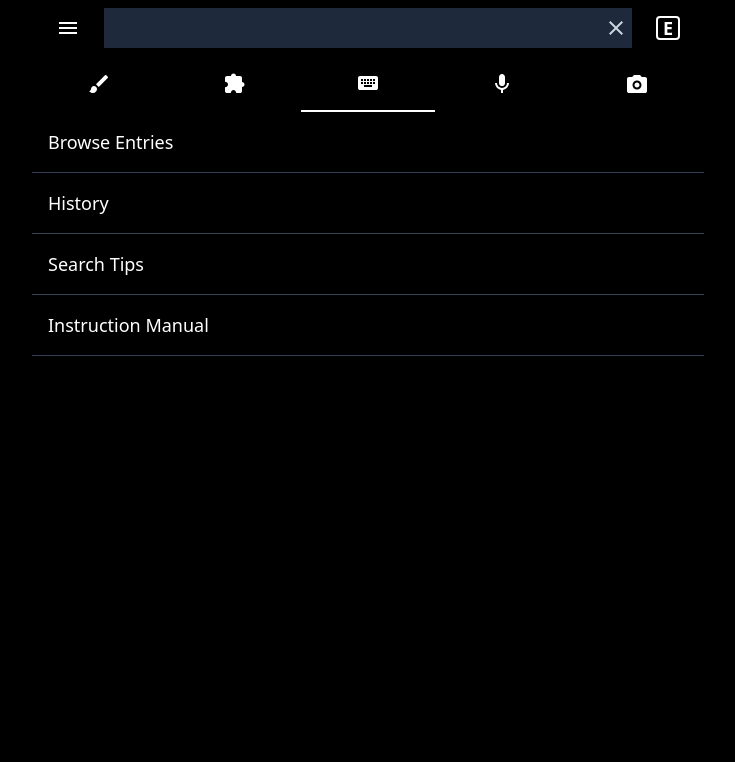
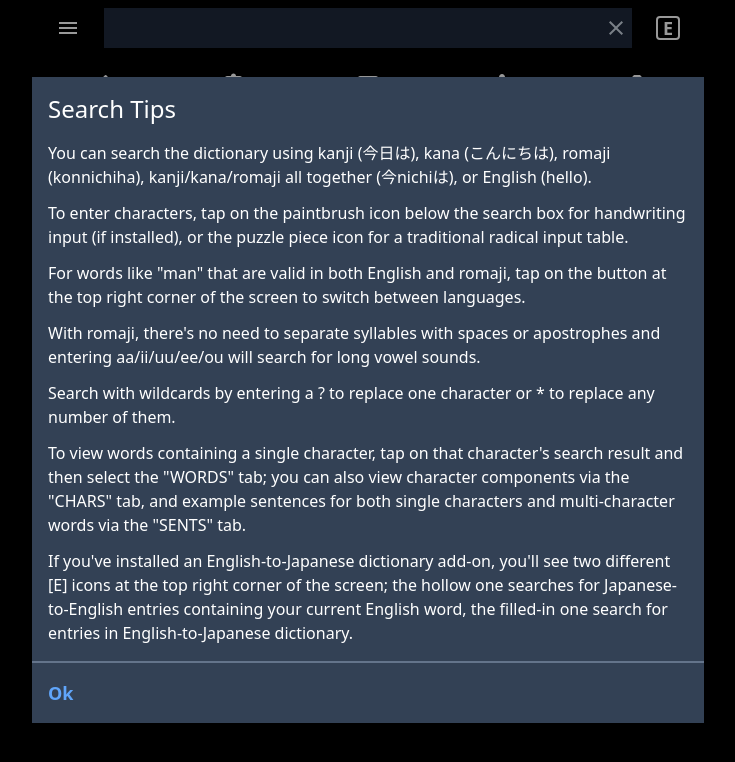
Before and after one commit to bryanjenningz/japanese-dictionary, a Next.js app: page / in a window 1280 px wide. Both pictures are taken after a click on the button "Search Tips". Shown: the top 762 px of the page, without its empty margins (272-1007 px from the left). Built offline with nearby package versions, Linux system fonts and the light colour scheme.

Commit message:
Add search tips modal

```diff
--- a/src/components/EmptySearchResultsMenu.tsx
+++ b/src/components/EmptySearchResultsMenu.tsx
@@ -1,20 +1,25 @@
+import { useState } from "react";
 import { classNames } from "~/utils/classNames";
-
-const emptySearchResultsMenu = [
-  { label: "Browse Entries" },
-  { label: "History" },
-  { label: "Search Tips" },
-  { label: "Instruction Manual" },
-];
+import { SearchTipsModal } from "./SearchTipsModal";
 
 export const EmptySearchResultsMenu = ({
   isDarkMode,
 }: {
   isDarkMode: boolean;
 }) => {
+  const [isSearchTipsModalShown, setIsSearchTipsModalShown] = useState(false);
+
+  const emptySearchResultsMenu = [
+    { label: "Browse Entries" },
+    { label: "History" },
+    { label: "Search Tips", onClick: () => setIsSearchTipsModalShown(true) },
+    { label: "Instruction Manual" },
+  ];
+
   return (
+    <>
       <ul>
-      {emptySearchResultsMenu.map(({ label }) => {
+        {emptySearchResultsMenu.map(({ label, onClick }) => {
           return (
             <li key={label}>
               <button
@@ -22,6 +27,7 @@ export const EmptySearchResultsMenu = ({
                   "w-full border-b p-4 text-left text-lg",
                   isDarkMode ? "border-slate-700" : "border-slate-300"
                 )}
+                onClick={onClick}
               >
                 {label}
               </button>
@@ -29,5 +35,12 @@ export const EmptySearchResultsMenu = ({
           );
         })}
       </ul>
+
+      <SearchTipsModal
+        isDarkMode={isDarkMode}
+        isShown={isSearchTipsModalShown}
+        closeModal={() => setIsSearchTipsModalShown(false)}
+      />
+    </>
   );
 };
--- /dev/null
+++ b/src/components/SearchTipsModal.tsx
@@ -0,0 +1,76 @@
+import { classNames } from "~/utils/classNames";
+
+export const SearchTipsModal = ({
+  isDarkMode,
+  isShown,
+  closeModal,
+}: {
+  isDarkMode: boolean;
+  isShown: boolean;
+  closeModal: () => void;
+}) => {
+  return (
+    <>
+      <div
+        className={classNames(
+          "fixed inset-0 bg-black transition duration-300",
+          isShown ? "opacity-40" : "pointer-events-none opacity-0"
+        )}
+        aria-hidden={!isShown}
+        onClick={closeModal}
+      ></div>
+
+      <dialog
+        className={classNames(
+          "fixed inset-5 flex max-w-2xl flex-col p-0 shadow transition duration-300",
+          isShown ? "opacity-100" : "pointer-events-none opacity-0",
+          isDarkMode ? "bg-slate-700 text-white" : "bg-white text-black"
+        )}
+        style={{ maxHeight: "calc(100vh - 40px)" }}
+        aria-hidden={!isShown}
+      >
+        <h2 className="p-4 text-2xl">Search Tips</h2>
+
+        <div className="flex grow flex-col gap-3 overflow-y-auto px-4 pb-4">
+          <p>
+            {`You can search the dictionary using kanji (今日は), kana (こんにちは), romaji (konnichiha), kanji/kana/romaji all together (今nichiは), or English (hello).`}
+          </p>
+
+          <p>
+            {`To enter characters, tap on the paintbrush icon below the search box for handwriting input (if installed), or the puzzle piece icon for a traditional radical input table.`}
+          </p>
+
+          <p>
+            {`For words like "man" that are valid in both English and romaji, tap on the button at the top right corner of the screen to switch between languages.`}
+          </p>
+
+          <p>
+            {`With romaji, there's no need to separate syllables with spaces or apostrophes and entering aa/ii/uu/ee/ou will search for long vowel sounds.`}
+          </p>
+
+          <p>
+            {`Search with wildcards by entering a ? to replace one character or * to replace any number of them.`}
+          </p>
+
+          <p>
+            {`To view words containing a single character, tap on that character's search result and then select the "WORDS" tab; you can also view character components via the "CHARS" tab, and example sentences for both single characters and multi-character words via the "SENTS" tab.`}
+          </p>
+
+          <p>
+            {`If you've installed an English-to-Japanese dictionary add-on, you'll see two different [E] icons at the top right corner of the screen; the hollow one searches for Japanese-to-English entries containing your current English word, the filled-in one search for entries in English-to-Japanese dictionary.`}
+          </p>
+        </div>
+
+        <button
+          className={classNames(
+            "border-t-2 p-4 text-left text-lg font-bold",
+            isDarkMode ? "border-slate-500 text-blue-400" : "text-black"
+          )}
+          onClick={closeModal}
+        >
+          Ok
+        </button>
+      </dialog>
+    </>
+  );
+};
```
Lines whose indentation alone changed are shown as unchanged.
